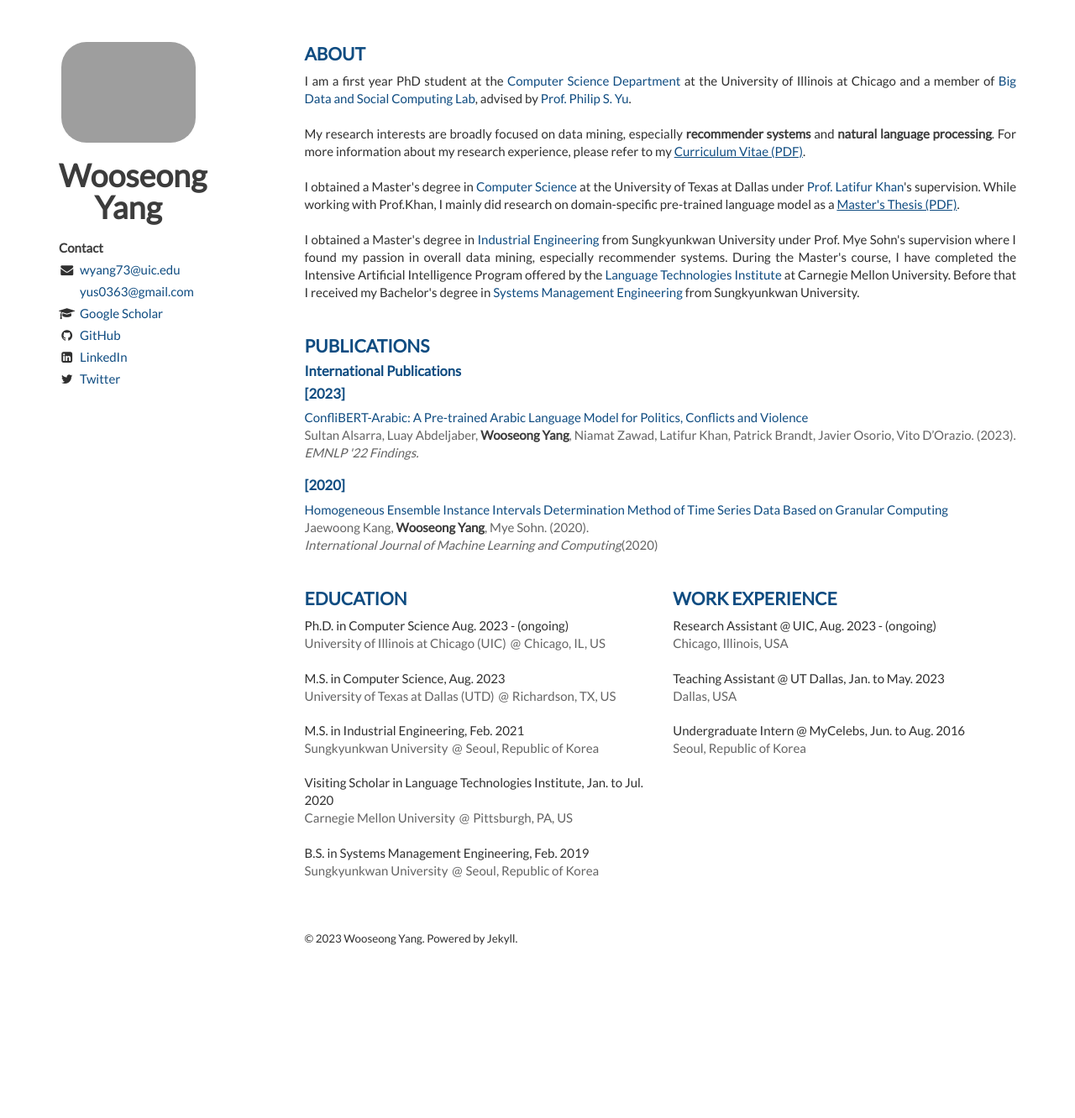
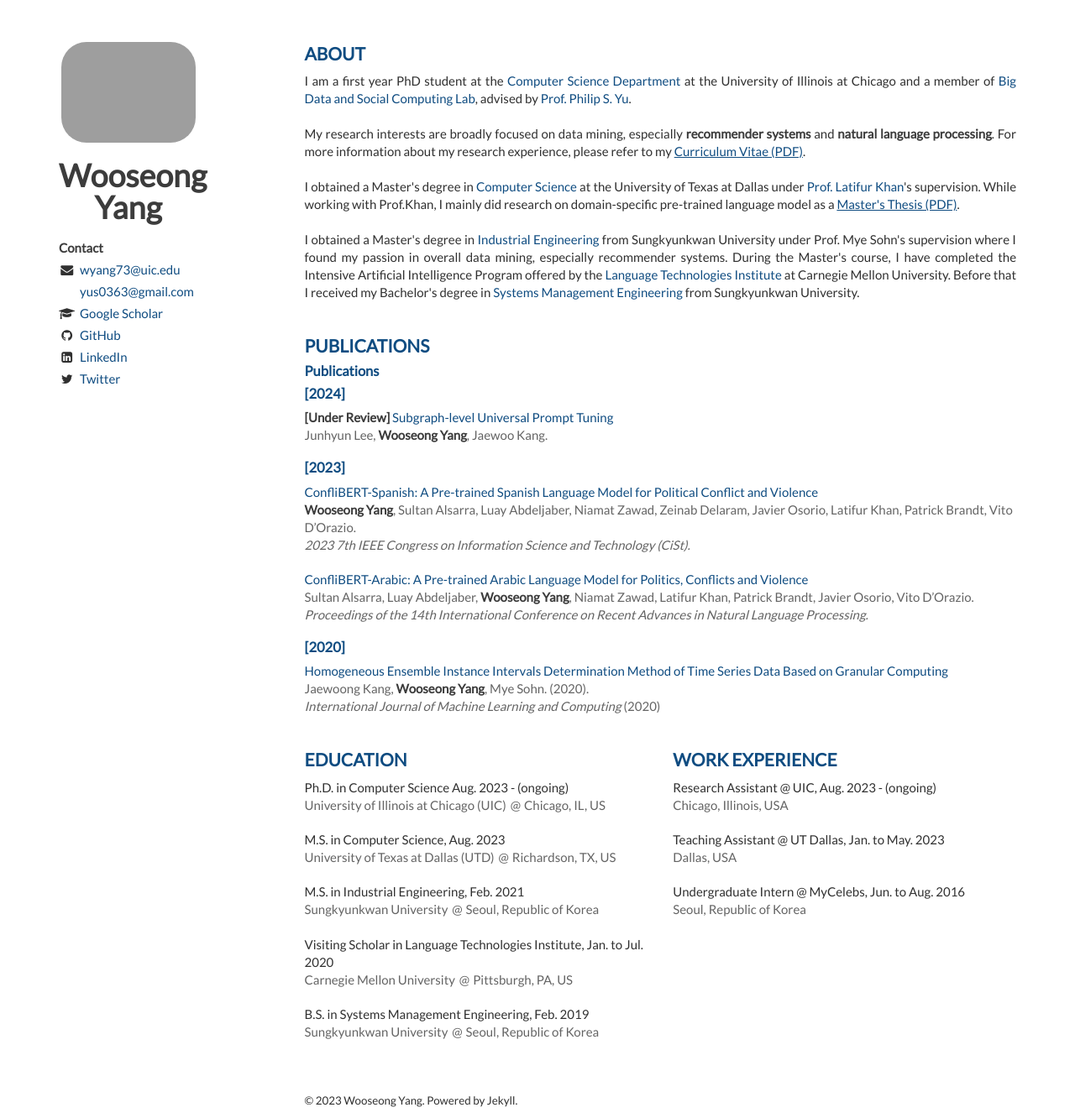
Before and after one commit to WooseongYang/WooseongYang.github.io, a Jekyll site: the page built from index.html, in a window 1280 px wide and 1332 px high. Shown: the whole window at 84% size. Built offline with Jekyll 4.4.1, drawn with Linux system fonts in a browser that asks for light colours; nearby versions of some CDN libraries; the list of posts is cut into pages by our own code.

Commit message:
Update publications

```diff
--- a/_includes/publications.html
+++ b/_includes/publications.html
@@ -1,14 +1,29 @@
 <div class="content">
     <h1>Publications</h1>
 
-    <h2>International Publications <span style="font-size: 90%;color: rgb(60, 60, 60);font-weight: normal;"></span></h2>
+    <h2>Publications <span style="font-size: 90%;color: rgb(60, 60, 60);font-weight: normal;"></span></h2>
+
+    <h2>[2024]</h2>
+    <article>
+        <header>
+            <a href="https://arxiv.org/pdf/2402.10380.pdf" class="paper_link"><em>[Under Review]</em> Subgraph-level Universal Prompt Tuning</a><br/>
+            <span> Junhyun Lee, <em>Wooseong Yang</em>, Jaewoo Kang.</span><br/>
+        </header>
+    </article>
 
     <h2>[2023]</h2>
     <article>
         <header>
+            <a href="https://ieeexplore.ieee.org/abstract/document/10409883" class="paper_link">ConfliBERT-Spanish: A Pre-trained Spanish Language Model for Political Conflict and Violence</a><br/>
+            <span> <em>Wooseong Yang</em>, Sultan Alsarra, Luay Abdeljaber, Niamat Zawad, Zeinab Delaram, Javier Osorio, Latifur Khan, Patrick Brandt, Vito D’Orazio.</span><br/>
+            <span><i>2023 7th IEEE Congress on Information Science and Technology (CiSt).</i></span>
+        </header>
+    </article>
+    <article>
+        <header>
             <a href="https://aclanthology.org/2023.ranlp-1.11.pdf" class="paper_link">ConfliBERT-Arabic: A Pre-trained Arabic Language Model for Politics, Conflicts and Violence</a><br/>
-            <span> Sultan Alsarra, Luay Abdeljaber, <em>Wooseong Yang</em>, Niamat Zawad, Latifur Khan, Patrick Brandt, Javier Osorio, Vito D’Orazio. (2023).</span><br/>
-            <span><i>EMNLP '22 Findings.</i></span>
+            <span> Sultan Alsarra, Luay Abdeljaber, <em>Wooseong Yang</em>, Niamat Zawad, Latifur Khan, Patrick Brandt, Javier Osorio, Vito D’Orazio.</span><br/>
+            <span><i>Proceedings of the 14th International Conference on Recent Advances in Natural Language Processing.</i></span>
         </header>
     </article>
 
```
Also changed, not shown: other parts of _includes/publications.html (+1 -46 lines).
